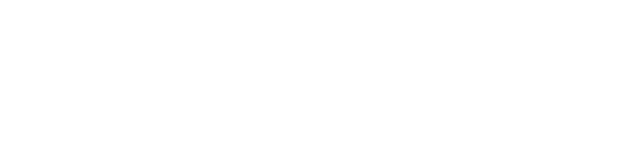
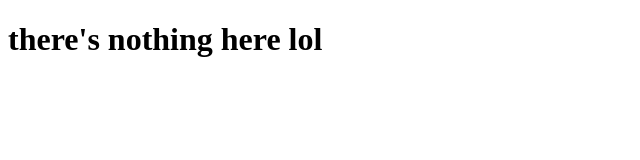
Before and after one commit to djungelskog15/gotcha, a plain HTML site: page index.html in a window 1280 px wide. Shown: the whole page, without its empty margins (0-640 px from the left). Drawn offline with Linux system fonts and the light colour scheme.

Commit message:
Update index.html

```diff
--- a/index.html
+++ b/index.html
@@ -2,6 +2,9 @@
 <html lang="en">
 <head>
   <meta charset="UTF-8">
-  <title>There's nothing here lol</title>
+  <title>you clicked this link?</title>
 </head>
+<body>
+  <h1>there's nothing here lol</h1>
+</body>
 </html>
```
